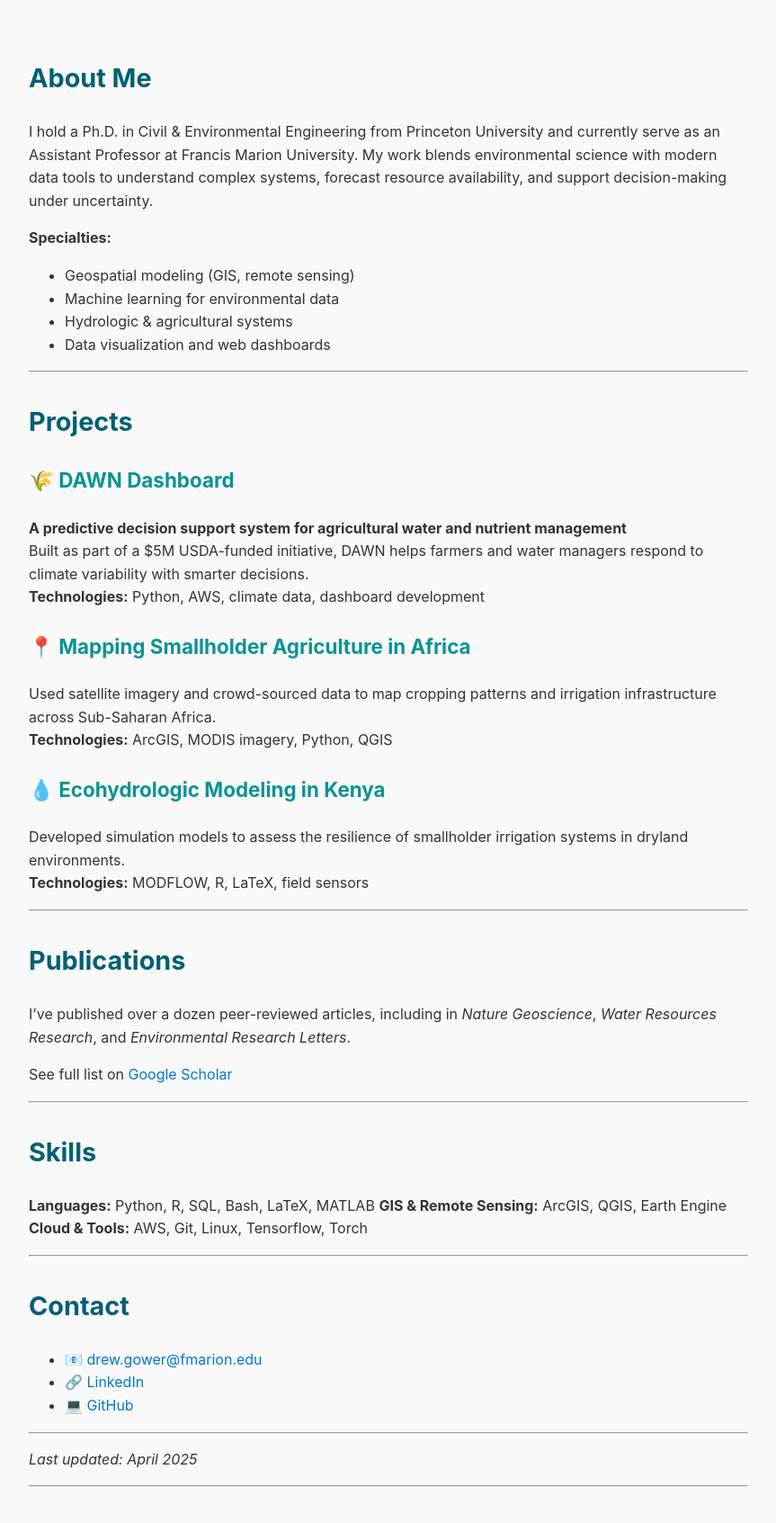
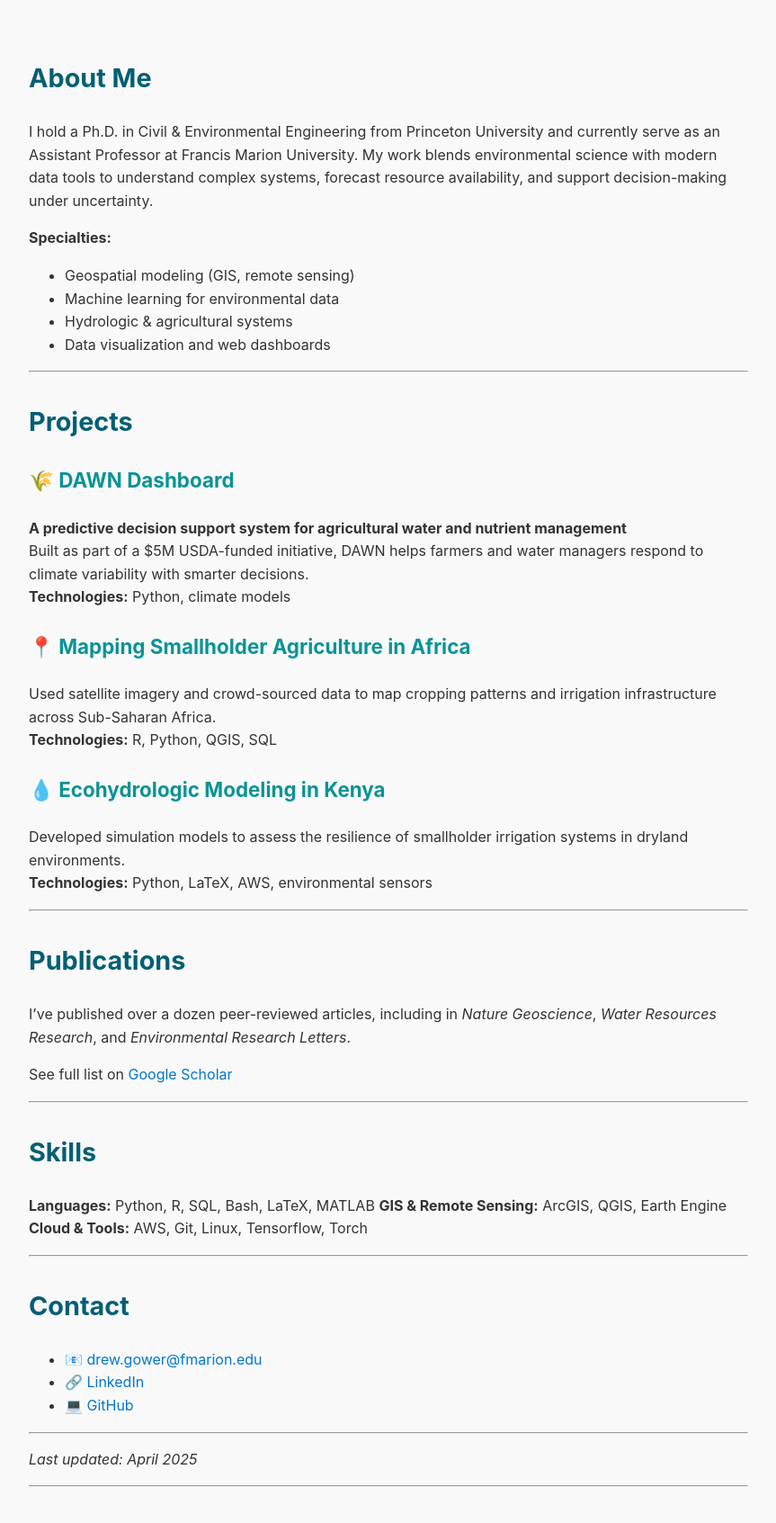
Before and after one commit to dbg6y/dbg6y.github.io, a Jekyll site: the page built from index.md, in a window 1280 px wide. Shown: the whole page at 90% size, without its empty margins (208-1071 px from the left). Built offline with Jekyll 4.4.1, drawn with Linux system fonts in a browser that asks for light colours.

Commit message:
Update index.md
Changed projects text

```diff
--- a/index.md
+++ b/index.md
@@ -18,15 +18,15 @@ I hold a Ph.D. in Civil & Environmental Engineering from Princeton University an
 ### 🌾 DAWN Dashboard
 **A predictive decision support system for agricultural water and nutrient management**
 Built as part of a $5M USDA-funded initiative, DAWN helps farmers and water managers respond to climate variability with smarter decisions.
-**Technologies:** Python, AWS, climate data, dashboard development
+**Technologies:** Python, climate models
 
 ### 📍 Mapping Smallholder Agriculture in Africa
 Used satellite imagery and crowd-sourced data to map cropping patterns and irrigation infrastructure across Sub-Saharan Africa.
-**Technologies:** ArcGIS, MODIS imagery, Python, QGIS
+**Technologies:** R, Python, QGIS, SQL
 
 ### 💧 Ecohydrologic Modeling in Kenya
 Developed simulation models to assess the resilience of smallholder irrigation systems in dryland environments.
-**Technologies:** MODFLOW, R, LaTeX, field sensors
+**Technologies:** Python, LaTeX, AWS, environmental sensors
 
 ---
 
```
